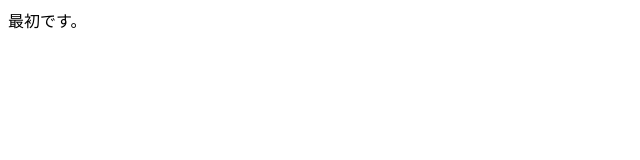
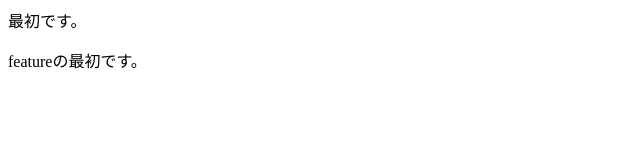
Before and after one commit to iti-0204/merge-test, a plain HTML site: page index.html in a window 1280 px wide. Shown: the whole page, without its empty margins (0-640 px from the left). Drawn offline with Linux system fonts and the light colour scheme.

Commit message:
featureの一回目

```diff
--- a/index.html
+++ b/index.html
@@ -1 +1,2 @@
 <p>最初です。</p>
+<p>featureの最初です。</p>
```
